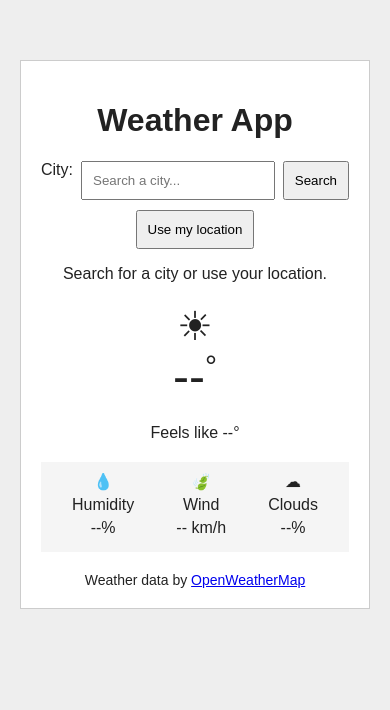
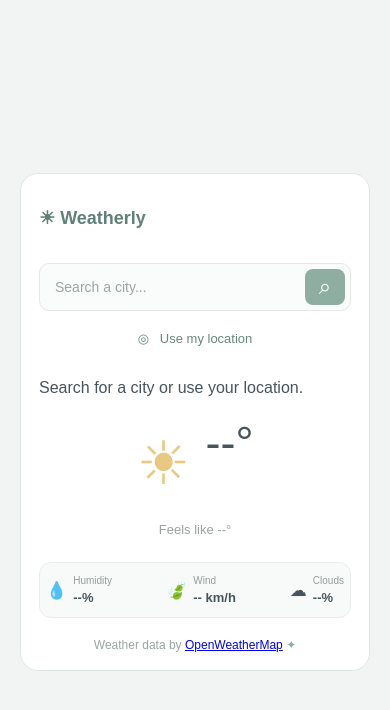
Before and after one commit to aryansonar07/PRODIGY_WD_05, a plain HTML site: page index.html in a window 390 px wide. Drawn offline with Linux system fonts and the light colour scheme.

Commit message:
revert changes

```diff
--- a/config.example.js
+++ b/config.example.js
@@ -1 +1 @@
-window.WEATHER_API_KEY = "b499c2377ce49dbe11c3ab2c016049b3";
+window.WEATHER_API_KEY = "Your_Weather_API_Key_Here";
--- a/index.html
+++ b/index.html
@@ -3,21 +3,26 @@
 <head>
   <meta charset="UTF-8">
   <meta name="viewport" content="width=device-width, initial-scale=1.0">
-  <title>Weather App</title>
+  <title>Weatherly - Weather App</title>
   <link rel="stylesheet" href="style.css">
+  <script src="config.js" defer></script>
   <script src="script.js" defer></script>
 </head>
 <body>
   <main class="weather-card">
-    <h1>Weather App</h1>
+    <header class="top-row">
+      <h2 class="brand">☀ Weatherly</h2>
+    </header>
 
     <form class="search-bar" id="search-form">
-      <label for="city">City:</label>
+      <label class="visually-hidden" for="city">Enter a city name</label>
       <input type="text" id="city" name="city" placeholder="Search a city..." required>
-      <button type="submit">Search</button>
+      <button type="submit" aria-label="Search for weather">⌕</button>
     </form>
 
-    <button class="location-button" id="location-button" type="button">Use my location</button>
+    <button class="location-button" id="location-button" type="button">
+      ◎ &nbsp; Use my location
+    </button>
 
     <p class="message" id="message" aria-live="polite">Search for a city or use your location.</p>
 
@@ -62,6 +67,7 @@
 
     <footer>
       Weather data by <a href="https://openweathermap.org/" target="_blank" rel="noopener">OpenWeatherMap</a>
+      <span>✦</span>
     </footer>
   </main>
 </body>
--- a/script.js
+++ b/script.js
@@ -1,18 +1,26 @@
+const apiKey = window.WEATHER_API_KEY;
 const searchForm = document.getElementById("search-form");
 const cityInput = document.getElementById("city");
 const message = document.getElementById("message");
 
 function getWeather(latitude, longitude, cityName) {
+  if (!apiKey) {
+    message.textContent = "Add your API key to config.js.";
+    return;
+  }
+
   message.textContent = "Loading weather...";
 
-  const weatherUrl = "/api/weather"
-    + "?lat=" + encodeURIComponent(latitude)
-    + "&lon=" + encodeURIComponent(longitude);
+  const weatherUrl = "https://api.openweathermap.org/data/2.5/weather"
+    + "?lat=" + latitude
+    + "&lon=" + longitude
+    + "&units=metric"
+    + "&appid=" + apiKey;
 
   fetch(weatherUrl)
     .then(function (response) {
       if (!response.ok) {
-        throw new Error("Weather could not be loaded. Please try again.");
+        throw new Error("Weather could not be loaded. Check your API key.");
       }
       return response.json();
     })
@@ -56,14 +64,22 @@ searchForm.addEventListener("submit", function (event) {
     return;
   }
 
+  if (!apiKey) {
+    message.textContent = "Add your API key to config.js.";
+    return;
+  }
+
   message.textContent = "Searching...";
 
-  const searchUrl = "/api/geocode?q=" + encodeURIComponent(cityName);
+  const searchUrl = "https://api.openweathermap.org/geo/1.0/direct"
+    + "?q=" + encodeURIComponent(cityName)
+    + "&limit=1"
+    + "&appid=" + apiKey;
 
   fetch(searchUrl)
     .then(function (response) {
       if (!response.ok) {
-        throw new Error("City search failed. Please try again.");
+        throw new Error("City search failed. Check your API key.");
       }
       return response.json();
     })
@@ -82,6 +98,11 @@ searchForm.addEventListener("submit", function (event) {
 });
 
 document.getElementById("location-button").addEventListener("click", function () {
+  if (!apiKey) {
+    message.textContent = "Add your API key to config.js.";
+    return;
+  }
+
   if (!navigator.geolocation) {
     message.textContent = "Location is not available in this browser.";
     return;
@@ -93,9 +114,11 @@ document.getElementById("location-button").addEventListener("click", function ()
     function (position) {
       const latitude = position.coords.latitude;
       const longitude = position.coords.longitude;
-      const locationUrl = "/api/reverse"
+      const locationUrl = "https://api.openweathermap.org/geo/1.0/reverse"
         + "?lat=" + latitude
-        + "&lon=" + longitude;
+        + "&lon=" + longitude
+        + "&limit=1"
+        + "&appid=" + apiKey;
 
       fetch(locationUrl)
         .then(function (response) {
--- a/style.css
+++ b/style.css
@@ -1,85 +1,198 @@
+* {
+  box-sizing: border-box;
+}
+
 body {
   margin: 0;
   padding: 20px;
-  background-color: #eeeeee;
-  color: #222222;
+  min-height: 100vh;
+  background-color: #f1f4f2;
+  color: #46545c;
   font-family: Arial, sans-serif;
+  display: flex;
+  justify-content: center;
+  align-items: center;
 }
 
 .weather-card {
-  max-width: 400px;
-  margin: 40px auto;
-  padding: 20px;
+  width: 100%;
+  max-width: 390px;
+  padding: 25px;
   background-color: white;
-  border: 1px solid #cccccc;
+  border: 1px solid #e0e7e3;
+  border-radius: 18px;
 }
 
-h1,
-.current-weather,
-footer {
-  text-align: center;
+.top-row {
+  display: flex;
+  justify-content: space-between;
+  align-items: center;
+  margin-bottom: 20px;
+}
+
+.brand {
+  color: #5f8177;
+  font-size: 18px;
+  font-weight: bold;
+  text-decoration: none;
 }
 
 .search-bar {
   display: flex;
-  gap: 8px;
+  padding: 5px;
+  border: 1px solid #e2e8e4;
+  border-radius: 10px;
+  background-color: #fafcfb;
 }
 
 .search-bar input {
   flex: 1;
   min-width: 0;
   padding: 10px;
+  border: none;
+  background-color: transparent;
+  color: #46545c;
+  font-size: 14px;
 }
 
-button {
-  padding: 10px;
+.search-bar input::placeholder {
+  color: #9aa7a1;
+}
+
+.search-bar button {
+  width: 40px;
+  border: none;
+  border-radius: 8px;
+  background-color: #8eaea1;
+  color: white;
+  font-size: 22px;
   cursor: pointer;
+}
+
+.search-bar button:focus-visible,
+.location-button:focus-visible,
+.search-bar input:focus-visible {
+  outline: 2px solid #5f8177;
+  outline-offset: 2px;
 }
 
 .location-button {
   display: block;
-  margin: 10px auto;
+  margin: 12px auto 25px;
+  padding: 8px 12px;
+  border: none;
+  background-color: transparent;
+  color: #68877b;
+  font-size: 13px;
+  cursor: pointer;
 }
 
-.message {
+.current-weather {
   text-align: center;
 }
 
+.location {
+  margin-bottom: 5px;
+  color: #687a73;
+  font-size: 12px;
+  font-weight: bold;
+  letter-spacing: 1px;
+}
+
+.date,
+.feels-like {
+  color: #98a49e;
+  font-size: 13px;
+}
+
 .weather-main {
-  margin: 20px 0;
+  display: flex;
+  justify-content: center;
+  align-items: center;
+  gap: 15px;
+  margin-top: 20px;
 }
 
 .sun-icon {
-  font-size: 40px;
+  color: #e9c982;
+  font-size: 60px;
 }
 
 .temperature {
-  font-size: 48px;
+  font-size: 80px;
+  font-weight: normal;
 }
 
-.temperature span:last-child {
-  font-size: 30px;
+.temperature span {
+  font-size: 45px;
   vertical-align: top;
+}
+
+.current-weather h1 {
+  margin: 8px 0 5px;
+  font-size: 21px;
 }
 
 .weather-details {
   display: flex;
-  justify-content: space-around;
-  margin-top: 20px;
-  padding: 10px;
-  background-color: #f5f5f5;
+  justify-content: space-between;
+  gap: 8px;
+  margin-top: 25px;
+  padding: 15px 10px;
+  border: 1px solid #e8eeea;
+  border-radius: 12px;
+  background-color: #f8faf9;
 }
 
 .detail {
-  text-align: center;
+  display: flex;
+  align-items: center;
+  gap: 6px;
+}
+
+.detail-icon {
+  font-size: 17px;
 }
 
 .detail-label,
 .detail-value {
-  margin: 5px;
+  margin: 0;
+}
+
+.detail-label {
+  color: #929f98;
+  font-size: 10px;
+}
+
+.detail-value {
+  margin-top: 4px;
+  font-size: 13px;
+  font-weight: bold;
 }
 
 footer {
   margin-top: 20px;
-  font-size: 14px;
+  color: #99a59f;
+  text-align: center;
+  font-size: 12px;
 }
+
+footer span {
+  color: #8eaea1;
+}
+
+@media (max-width: 400px) {
+  .weather-card {
+    padding: 18px;
+  }
+
+  .weather-details {
+    padding: 12px 6px;
+  }
+}
+.visually-hidden {
+  position: absolute;
+  width: 1px;
+  height: 1px;
+  overflow: hidden;
+}
```
Also changed, not shown: package.json (deleted, +0 -12 lines), server.js (deleted, +0 -181 lines), README.md (deleted), 1 other file.
